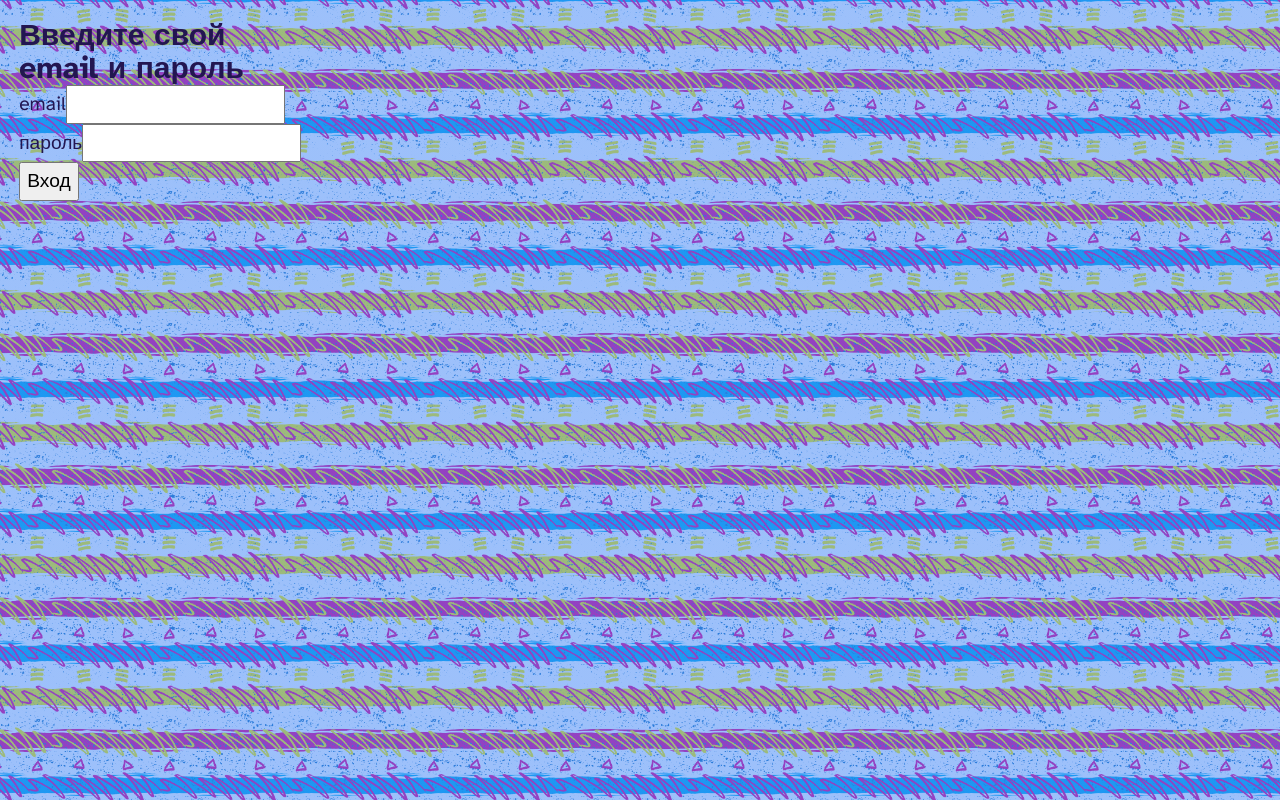
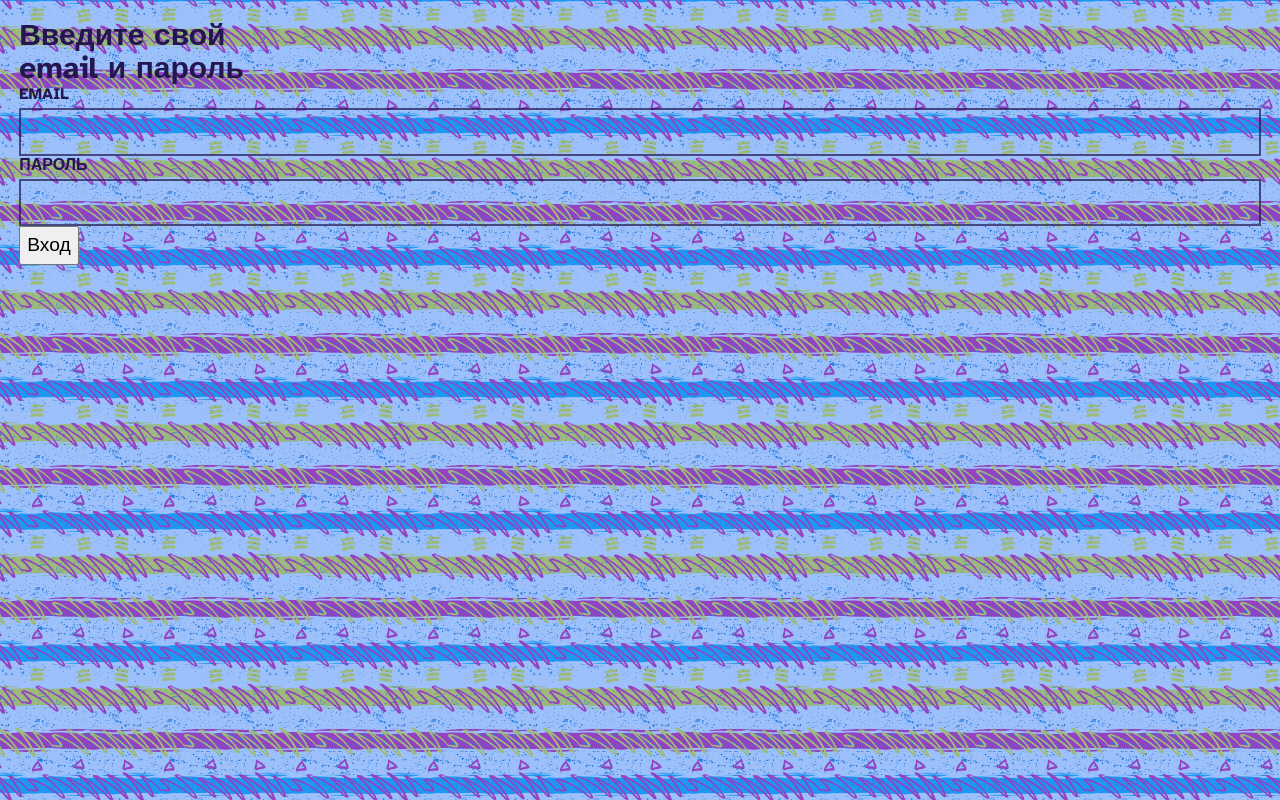
Before and after one commit to uncommon-type/clientapp, a React (Vite) app in the folder clientwebsite/: page / in a window 1280 px wide. Built offline with nearby package versions, Linux system fonts and the light colour scheme; no server answers.

Commit message:
[#46] Add input styles

```diff
--- a/clientwebsite/src/screens/common/Inputs/Input/Input.jsx
+++ b/clientwebsite/src/screens/common/Inputs/Input/Input.jsx
@@ -1,4 +1,6 @@
 import PropTypes from 'prop-types';
+
+import styles from './input.module.css';
 
 export const Input = ({ type = 'text', label, className = '', ...otherProps }) => (
     <div className='form-item'>
--- /dev/null
+++ b/clientwebsite/src/screens/common/Inputs/Input/input.module.css
@@ -0,0 +1,26 @@
+input {
+	display: block;
+	width: 100%;
+	padding: 0.5rem 0.75rem;
+	border: var(--border-width) var(--border-style-solid) var(--primary-glare);
+	background-color: var(--shade-light);
+	color: var(--primary);
+	font-family: SFMono-Regular, Consolas, Liberation Mono, Menlo, Courier, monospace;
+	font-size: clamp(.88rem, .83rem + .24vw, 1rem);
+}
+
+label {
+	display: block;
+	text-transform: uppercase;
+	font-family: var(--font-base);
+	font-size: clamp(.88rem, .83rem + .24vw, 1rem);
+	font-weight: var(--font-bold);
+}
+
+label+* {
+	margin-top: 0.35rem;
+}
+
+.form-item {
+	width: 100%;
+}
```
